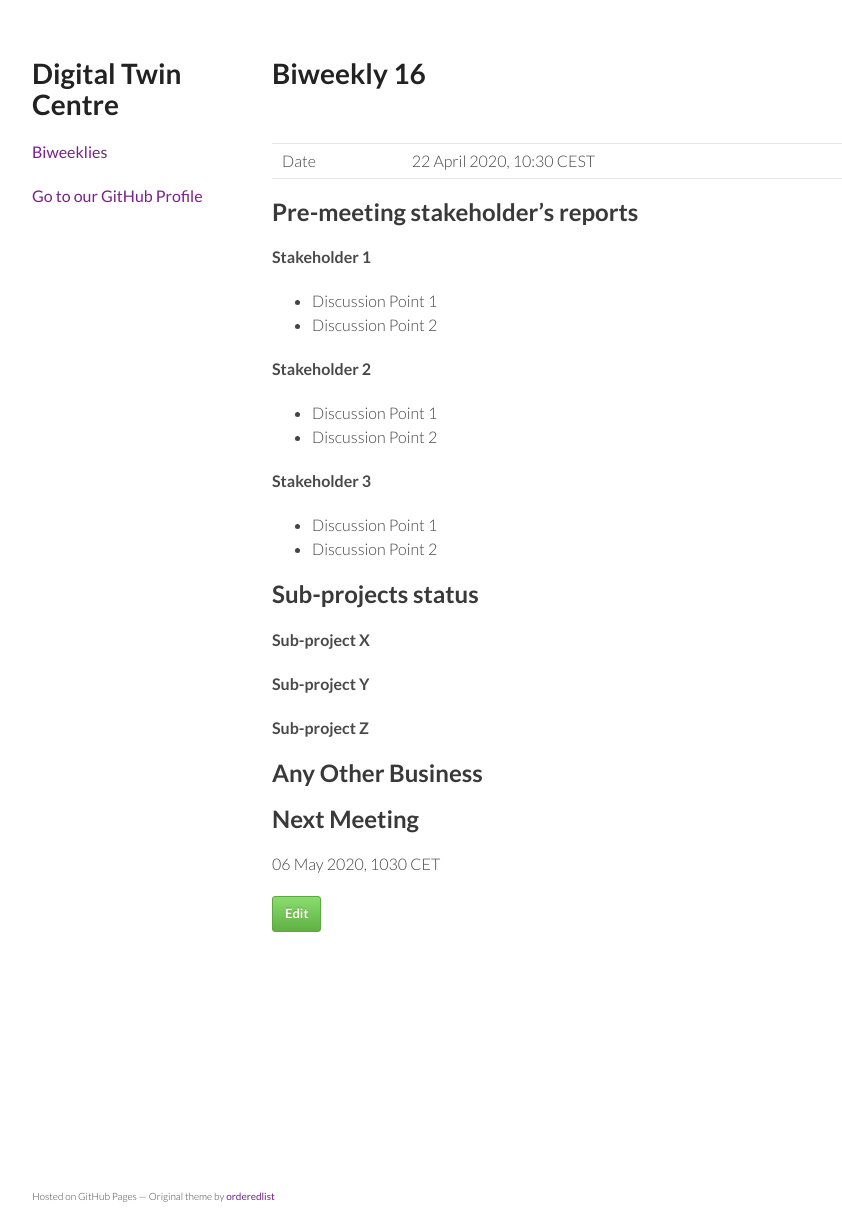
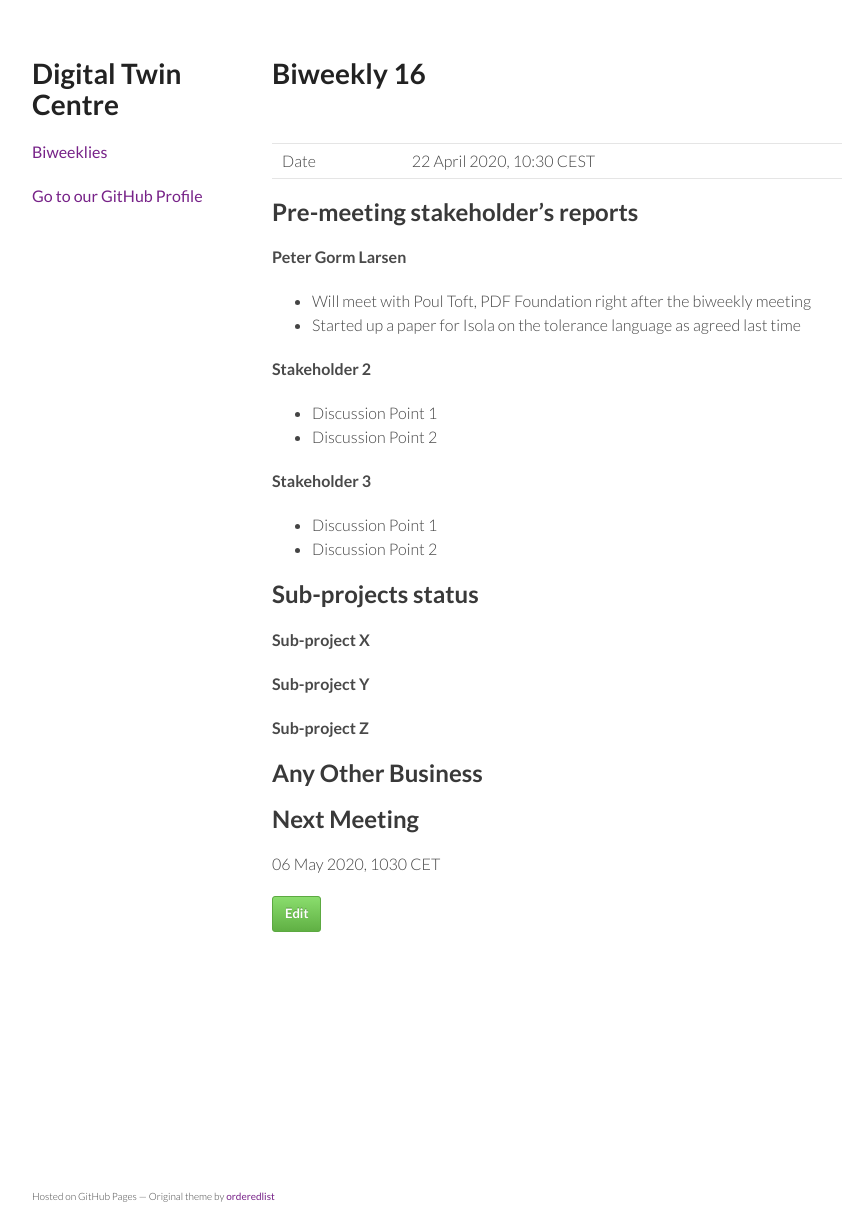
Before and after one commit to digitaltwincentre/digitaltwincentre.github.io, a Jekyll site: the page built from _biweeklies/Biweekly-16.md, in a window 1280 px wide. Shown: the whole page, without its empty margins (178-1020 px from the left). Built offline with Jekyll 4.4.1, drawn with Linux system fonts in a browser that asks for light colours; nearby versions of some CDN libraries.

Commit message:
Update Biweekly-16.md
a little input

```diff
--- a/_biweeklies/Biweekly-16.md
+++ b/_biweeklies/Biweekly-16.md
@@ -20,9 +20,9 @@ date: 22 April 2020, 1030 CEST
 
 <!-- Please keep in mind that the minutes are publicly available.-->
 
-#### Stakeholder 1
-* Discussion Point 1
-* Discussion Point 2
+#### Peter Gorm Larsen
+* Will meet with Poul Toft, PDF Foundation right after the biweekly meeting
+* Started up a paper for Isola on the tolerance language as agreed last time
 
 #### Stakeholder 2
 * Discussion Point 1
```
